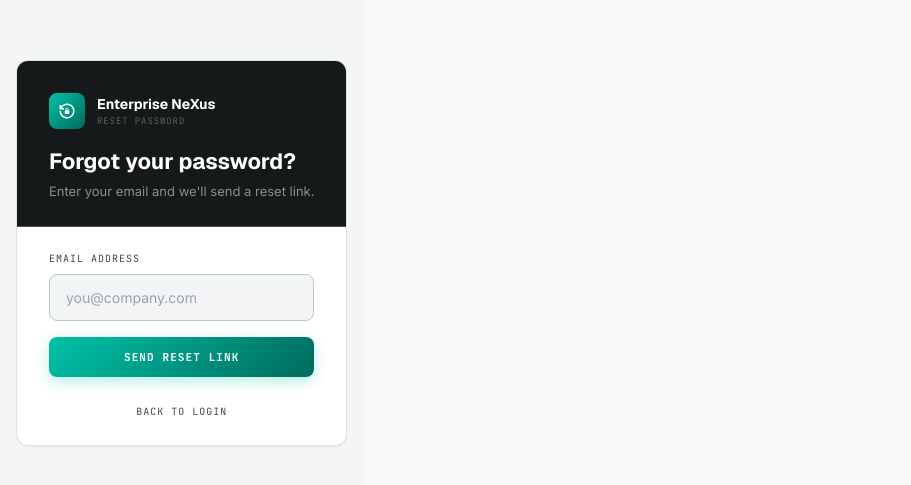
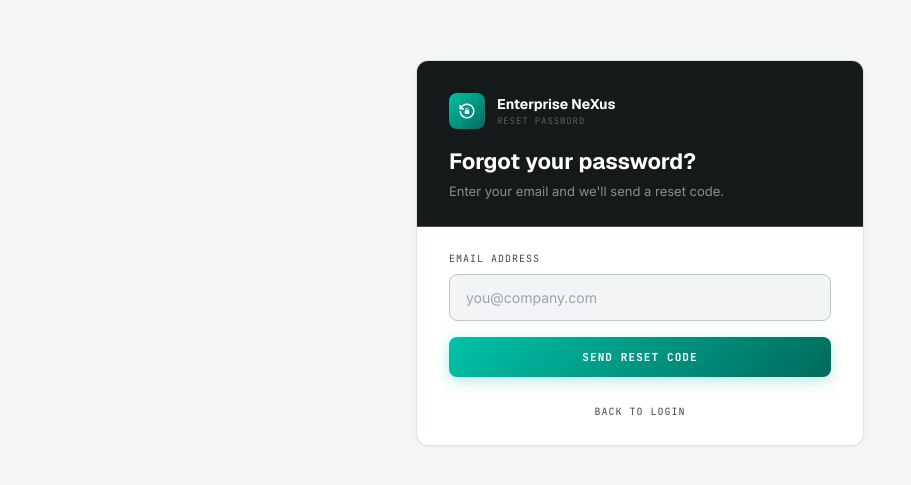
Before and after one commit to Nazmussakib247/CSE4204-8B-T04-Enterprise-Nexus-Multi-Agent-AI-Business-Automation-OS-with-Security-Intelligence, a Next.js app in the folder frontend/: page /forgot-password in a window 1280 px wide. Shown: the part 147-632 px from the top of the page, without its empty margins (0-911 px from the left). Built offline with nearby package versions, Linux system fonts and the light colour scheme; no server answers.

Commit message:
feat(ui): update page in frontend\src\app\(auth)\forgot-password

```diff
--- a/frontend/src/app/(auth)/forgot-password/page.tsx
+++ b/frontend/src/app/(auth)/forgot-password/page.tsx
@@ -1,6 +1,7 @@
 'use client'
 
 import { useState } from 'react'
+import { useRouter } from 'next/navigation'
 import { authApi } from '@/lib/api'
 import Link from 'next/link'
 import toast from 'react-hot-toast'
@@ -9,6 +10,7 @@ export default function ForgotPasswordPage() {
   const [email, setEmail] = useState('')
   const [loading, setLoading] = useState(false)
   const [sent, setSent] = useState(false)
+  const router = useRouter()
 
   const handleSubmit = async (e: React.FormEvent) => {
     e.preventDefault()
@@ -17,7 +19,7 @@ export default function ForgotPasswordPage() {
     try {
       await authApi.forgotPassword(email)
       setSent(true)
-      toast.success('Reset link sent if that email is registered')
+      toast.success('Reset code sent if that email is registered')
     } catch {
       toast.error('Failed to send reset email')
     } finally {
@@ -26,7 +28,7 @@ export default function ForgotPasswordPage() {
   }
 
   return (
-    <main className="min-h-screen bg-[#f4f5f6] flex items-center justify-center p-4">
+    <main className="min-h-screen w-full bg-[#f4f5f6] flex items-center justify-center p-4">
       <div className="w-full max-w-md">
         <div className="bg-white rounded-2xl border border-outline-variant/50 shadow-sm overflow-hidden">
           <div className="px-8 pt-8 pb-6 border-b border-outline-variant/30" style={{ background: '#16191a' }}>
@@ -41,7 +43,7 @@ export default function ForgotPasswordPage() {
             </div>
             <h1 className="font-display text-[22px] font-bold text-white mb-1">Forgot your password?</h1>
             <p className="font-body text-[13px] text-white/50">
-              {sent ? 'Check your inbox — we sent a reset link.' : "Enter your email and we'll send a reset link."}
+              {sent ? 'Check your inbox — we sent a reset code.' : "Enter your email and we'll send a reset code."}
             </p>
           </div>
 
@@ -51,10 +53,8 @@ export default function ForgotPasswordPage() {
                 <div className="w-12 h-12 rounded-full bg-primary/10 flex items-center justify-center mx-auto">
                   <span className="material-symbols-outlined text-[24px] text-primary icon-filled">mark_email_read</span>
                 </div>
-                <p className="font-body text-[14px] text-on-surface-variant">Check your inbox for a password reset link. It expires in 1 hour.</p>
-                <Link href="/login" className="block font-mono text-[11px] uppercase tracking-widest text-primary hover:underline">
-                  Back to login
-                </Link>
+                <p className="font-body text-[14px] text-on-surface-variant">Check your inbox for the six-digit password reset code. It expires in 1 hour.</p>
+                <button onClick={() => router.push(`/reset-password?email=${encodeURIComponent(email)}`)} className="block w-full font-mono text-[11px] uppercase tracking-widest text-primary hover:underline">Enter reset code</button>
               </div>
             ) : (
               <form onSubmit={handleSubmit} className="space-y-4">
@@ -75,7 +75,7 @@ export default function ForgotPasswordPage() {
                   className="w-full py-3 rounded-xl font-mono text-[11px] uppercase tracking-widest font-bold text-white disabled:opacity-60"
                   style={{ background: 'linear-gradient(135deg, #00c2a8, #006b5c)', boxShadow: '0 4px 14px rgba(0,194,168,0.3)' }}
                 >
-                  {loading ? 'Sending...' : 'Send Reset Link'}
+                  {loading ? 'Sending...' : 'Send Reset Code'}
                 </button>
                 <div className="text-center pt-1">
                   <Link href="/login" className="font-mono text-[10px] uppercase tracking-widest text-on-surface-variant hover:text-primary transition-colors">
```
